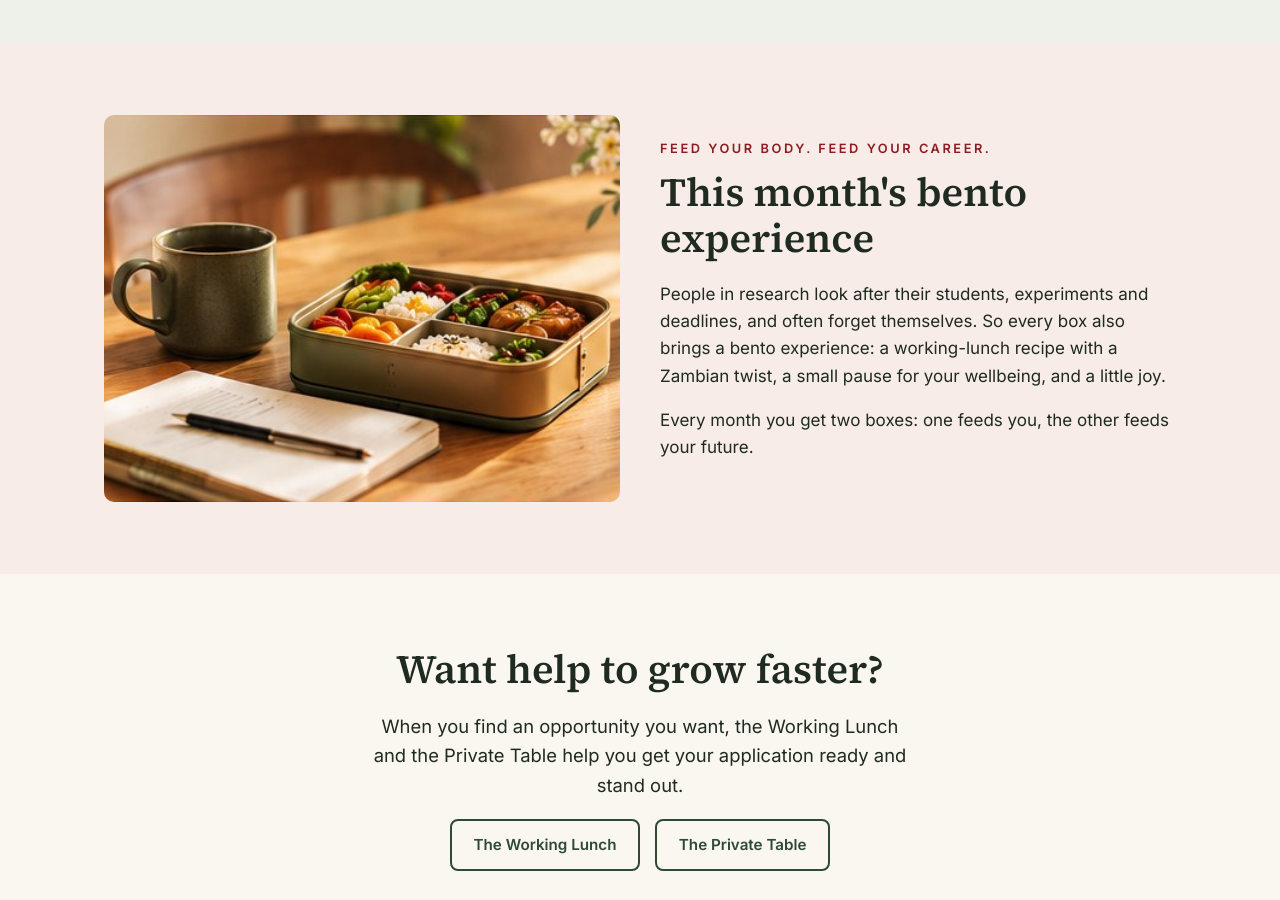
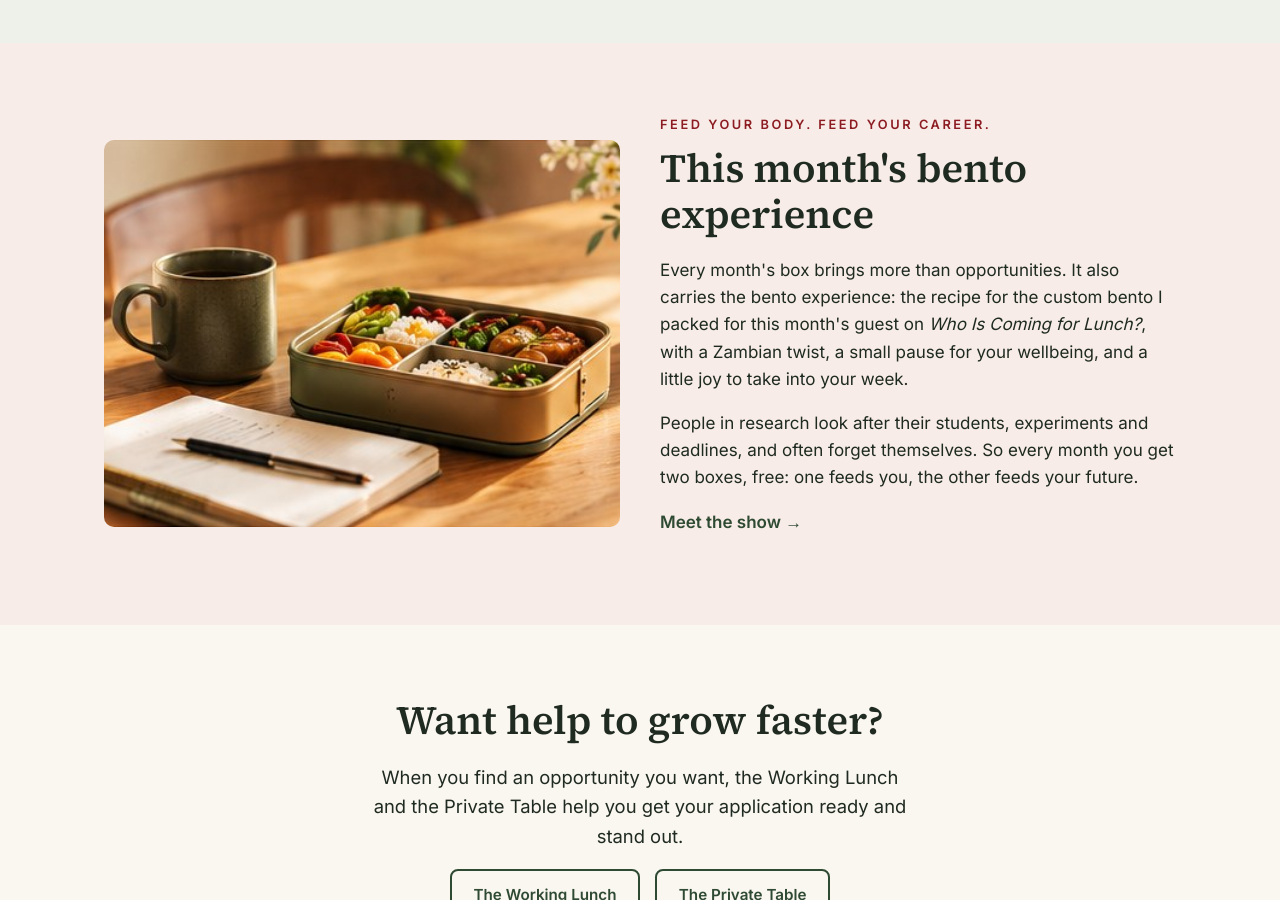
Before and after one commit to mmutondo/mmutondo.github.io, a Jekyll site: the page freelunchclub.html, which Jekyll copies as it is, in a window 1280 px wide and 900 px high, scrolled down 1605 px. Built offline with Jekyll 4.4.1, drawn with Linux system fonts in a browser that asks for light colours.

Commit message:
Free Lunch Club page: rewrite "This month's bento experience"
Links the monthly recipe to the custom bento packed for each show guest.

Co-Authored-By: Claude Opus 5.5 <noreply@anthropic.com>
Claude-Session: https://claude.ai/code/session_01EKxmyb8EnG9A94CFrRmYRt

```diff
--- a/freelunchclub.html
+++ b/freelunchclub.html
@@ -106,8 +106,9 @@
         <div>
           <p class="kicker wine">Feed your body. Feed your career.</p>
           <h2>This month&#39;s bento experience</h2>
-          <p>People in research look after their students, experiments and deadlines, and often forget themselves. So every box also brings a bento experience: a working-lunch recipe with a Zambian twist, a small pause for your wellbeing, and a little joy.</p>
-          <p>Every month you get two boxes: one feeds you, the other feeds your future.</p>
+          <p>Every month&#39;s box brings more than opportunities. It also carries the bento experience: the recipe for the custom bento I packed for this month&#39;s guest on <em>Who Is Coming for Lunch?</em>, with a Zambian twist, a small pause for your wellbeing, and a little joy to take into your week.</p>
+          <p>People in research look after their students, experiments and deadlines, and often forget themselves. So every month you get two boxes, free: one feeds you, the other feeds your future.</p>
+          <p><a class="text-link" href="https://dr.moolamutondo.me/show.html">Meet the show &rarr;</a></p>
         </div>
         <img src="images/wicfl/home-hero.jpg" alt="A bento lunch box, a mug and an open notebook on a sunlit wooden table" />
       </div>
```
